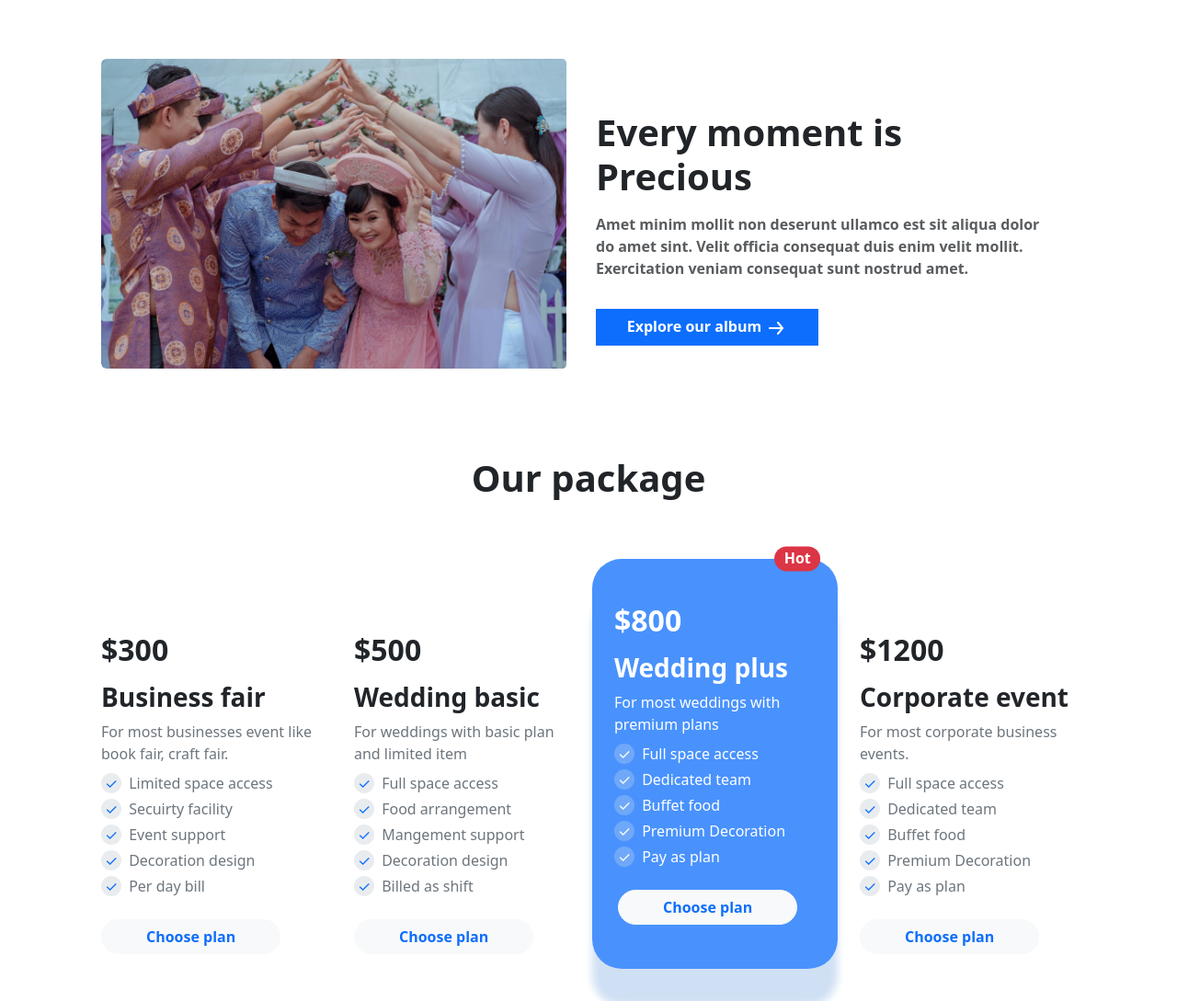
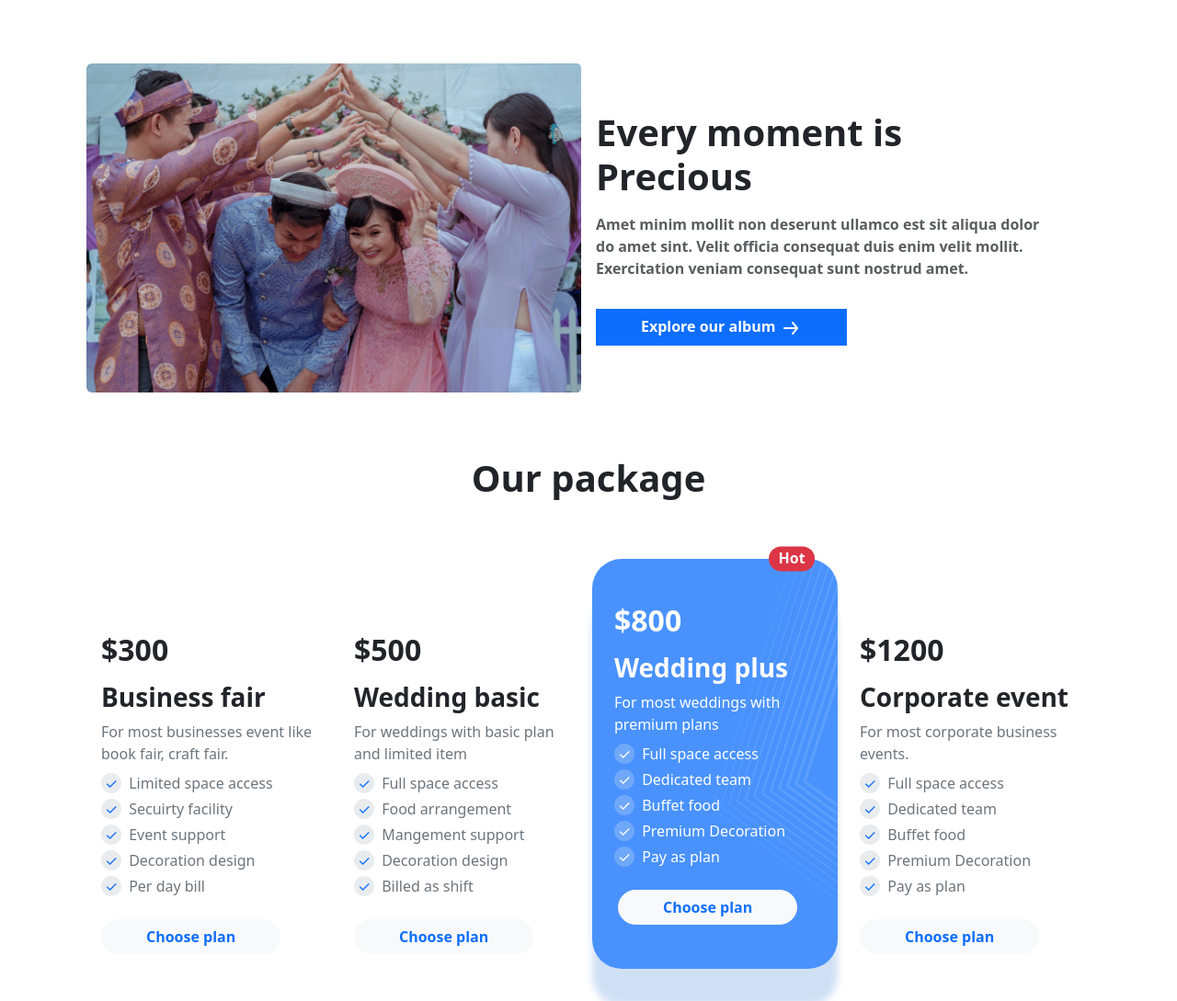
Before and after one commit to imam0321/convention-center, a plain HTML site: page index.html in a window 1280 px wide. Shown: the part 613-1702 px from the top of the page at 92% size. Drawn offline with nearby package versions, Linux system fonts and the light colour scheme.

Commit message:
added some responsive upgerts

```diff
--- a/index.html
+++ b/index.html
@@ -204,9 +204,9 @@
       <!-- Explore start -->
       <section class="container my-5">
         <div class="container overflow-hidden">
-          <div class="row gx-3">
+          <div class="row gx-3 d-flex flex-lg-row flex-column-reverse align-items-center">
             <div class="col-lg-6 col-sm-12">
-              <div class="p-3">
+              <div>
                 <img
                   src="images/wedding.png"
                   class="img-fluid rounded-start"
@@ -215,14 +215,14 @@
               </div>
             </div>
             <div class="col-lg-6 col-sm-12">
-              <div class="py-4 my-5 d-flex flex-column" style="width: 90%">
+              <div class="py-lg-4 my-5" style="width: 90%">
                 <h1 class="card-title fw-bold">Every moment is Precious</h1>
                 <p class="fs-6 fw-bold text-body-secondary py-3">
                   Amet minim mollit non deserunt ullamco est sit aliqua dolor do
                   amet sint. Velit officia consequat duis enim velit mollit.
                   Exercitation veniam consequat sunt nostrud amet.
                 </p>
-                <a href="#" class="btn btn-primary w-50 rounded-0 fw-bold px-0">
+               <a href="#" type="button" class="btn btn-primary rounded-0 fw-bold px-5">
                   Explore our album
                   <img src="icons/arrow-forward 1.svg" alt="" />
                 </a>
@@ -238,7 +238,7 @@
         <div class="container overflow-hidden">
           <div class="row g-2">
             <div class="col-lg-3 col-md-6 col-sm-12">
-              <div class="px-3 py-5 mt-lg-5">
+              <div class="px-3 py-lg-5 mt-lg-5">
                 <h2 class="fw-bold">$300</h2>
                 <h3 class="fw-bold mt-3 mb-2">Business fair</h3>
                 <p class="text-secondary mb-2">
@@ -333,8 +333,8 @@
             </div>
             <div class="col-lg-3 col-md-6 col-sm-12">
               <div
-                class="px-4 py-5 mt-lg-3 mb-5 bg-primary bg-opacity-75 text-white rounded-5 position-relative"
-                style="box-shadow: 0px 40px 8px #d0e0f4"
+                class="px-4 py-5 mt-lg-3 mb-5 bg-primary bg-opacity-75 text-white rounded-5 position-relative bg-image"
+                style="box-shadow: 0px 40px 8px #d0e0f4; background-image: url(icons/watermark.svg); background-repeat: no-repeat; background-position: right top;"
               >
                 <h2 class="fw-bold">$800</h2>
                 <h3 class="fw-bold mt-3 mb-2">Wedding plus</h3>
@@ -378,7 +378,7 @@
                   Choose plan
                 </a>
                 <span
-                  class="position-absolute top-0 start-99 translate-middle badge rounded-pill bg-danger fs-6"
+                  class="position-absolute top-0 end-0 translate-middle badge rounded-pill bg-danger fs-6"
                 >
                   Hot
                   <span class="visually-hidden">unread messages</span>
@@ -386,7 +386,7 @@
               </div>
             </div>
             <div class="col-lg-3 col-md-6 col-sm-12">
-              <div class="px-3 py-5 mt-lg-5">
+              <div class="px-3 py-lg-5 mt-lg-5">
                 <h2 class="fw-bold">$1200</h2>
                 <h3 class="fw-bold mt-3 mb-2">Corporate event</h3>
                 <p class="text-secondary mb-2">
@@ -482,8 +482,8 @@
        <!-- Clients end -->
        <!-- Questions section start  -->
       <section class="container my-5">
-        <h1 class="text-center my-5 py-lg-5 fw-bold">Frequently Asked Questions</h1>
-        <div class="d-lg-flex">
+        <h2 class="text-center my-5 py-lg-5 fw-bold">Frequently Asked Questions</h2>
+        <div class="container d-flex flex-lg-row flex-md-column-reverse flex-column-reverse">
           <div class="accordion me-3 w-100" id="accordionExample">
             <div class="accordion-item mb-2 rounded-2">
               <h2 class="accordion-header">
```
